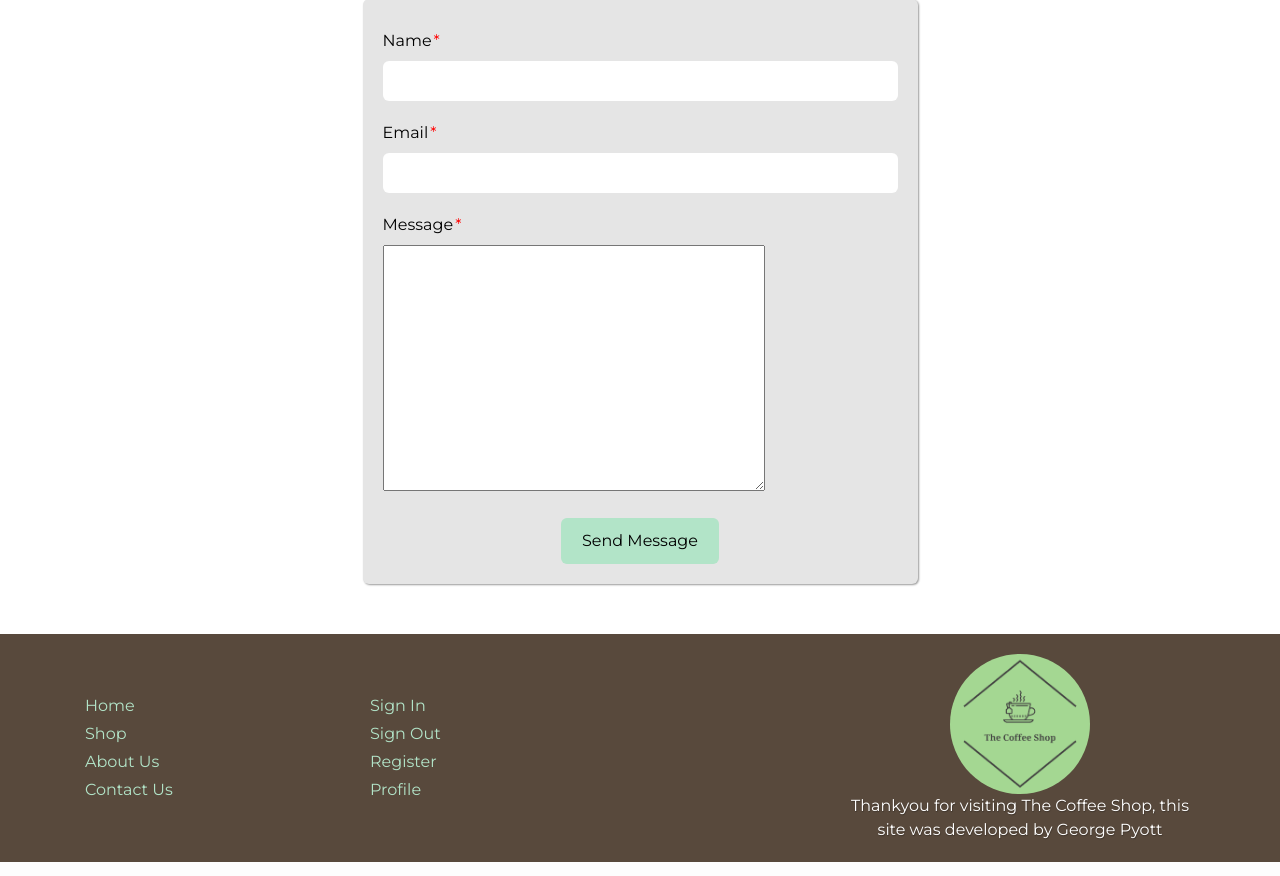
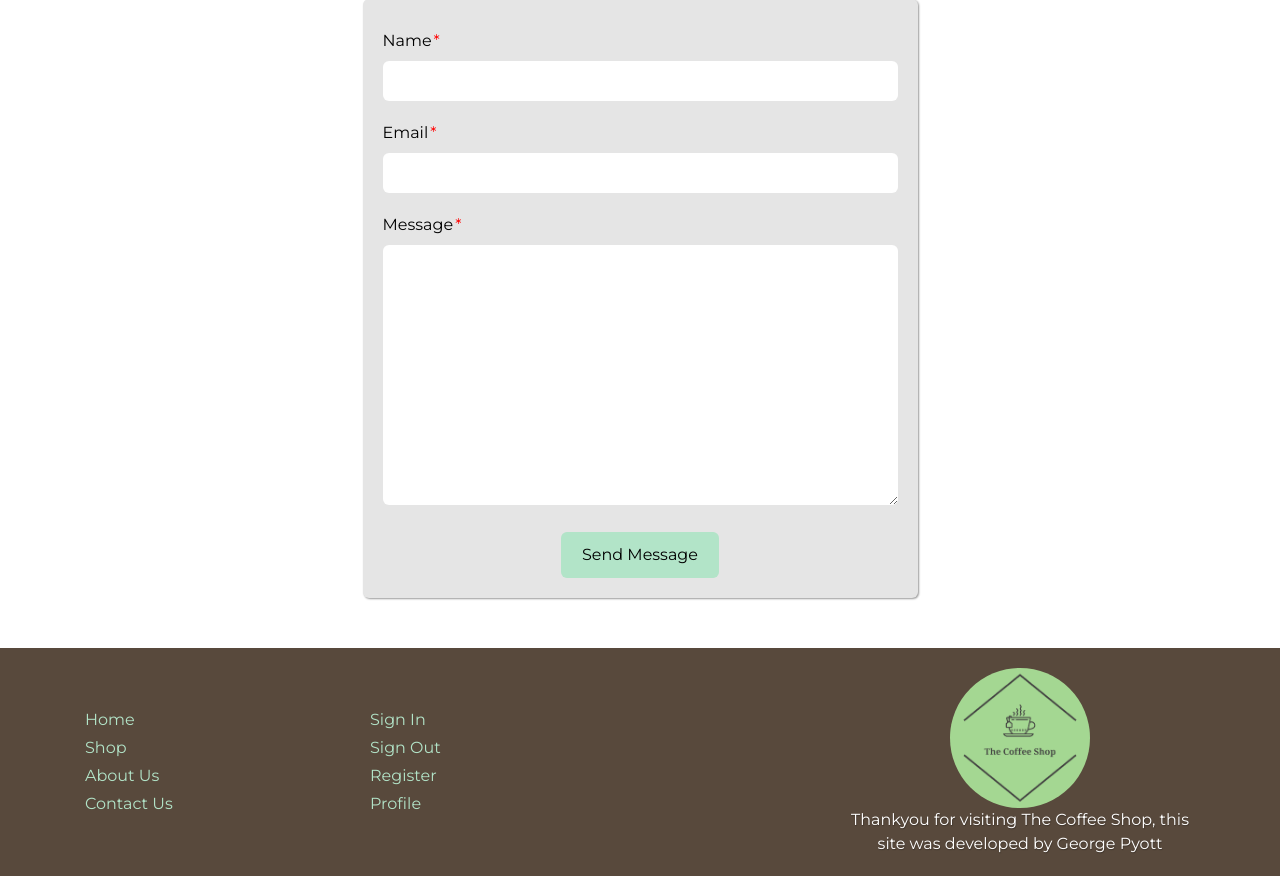
Before and after one commit to Geomint/thecoffeeshop, a Django app: page /send/message/ in a window 1280 px wide. Shown: the part 285-1161 px from the top of the page. Run offline with Django 3.2, Linux system fonts and the light colour scheme; style sheets or scripts are compiled from the project's sources; some libraries are stand-ins or nearby versions.

Commit message:
Updated form styles in forms.scss

```diff
--- a/static/scss/components/_forms.scss
+++ b/static/scss/components/_forms.scss
@@ -7,6 +7,10 @@
     padding: 20px;
     border-radius: $default-border-radius;
     box-shadow: $panel-shadow;
+
+    @include breakpoint(xs) {
+        max-width: 100%;
+    }
 
     &__group {
         color: $black-color;
@@ -21,6 +25,14 @@
             border-radius: $default-border-radius;
             border: none;
             height: 40px;
+            padding: 10px;
+        }
+
+        textarea {
+            width: 100%;
+            border-radius: $default-border-radius;
+            border: none;
+            padding: 10px;
         }
     }
 
```
